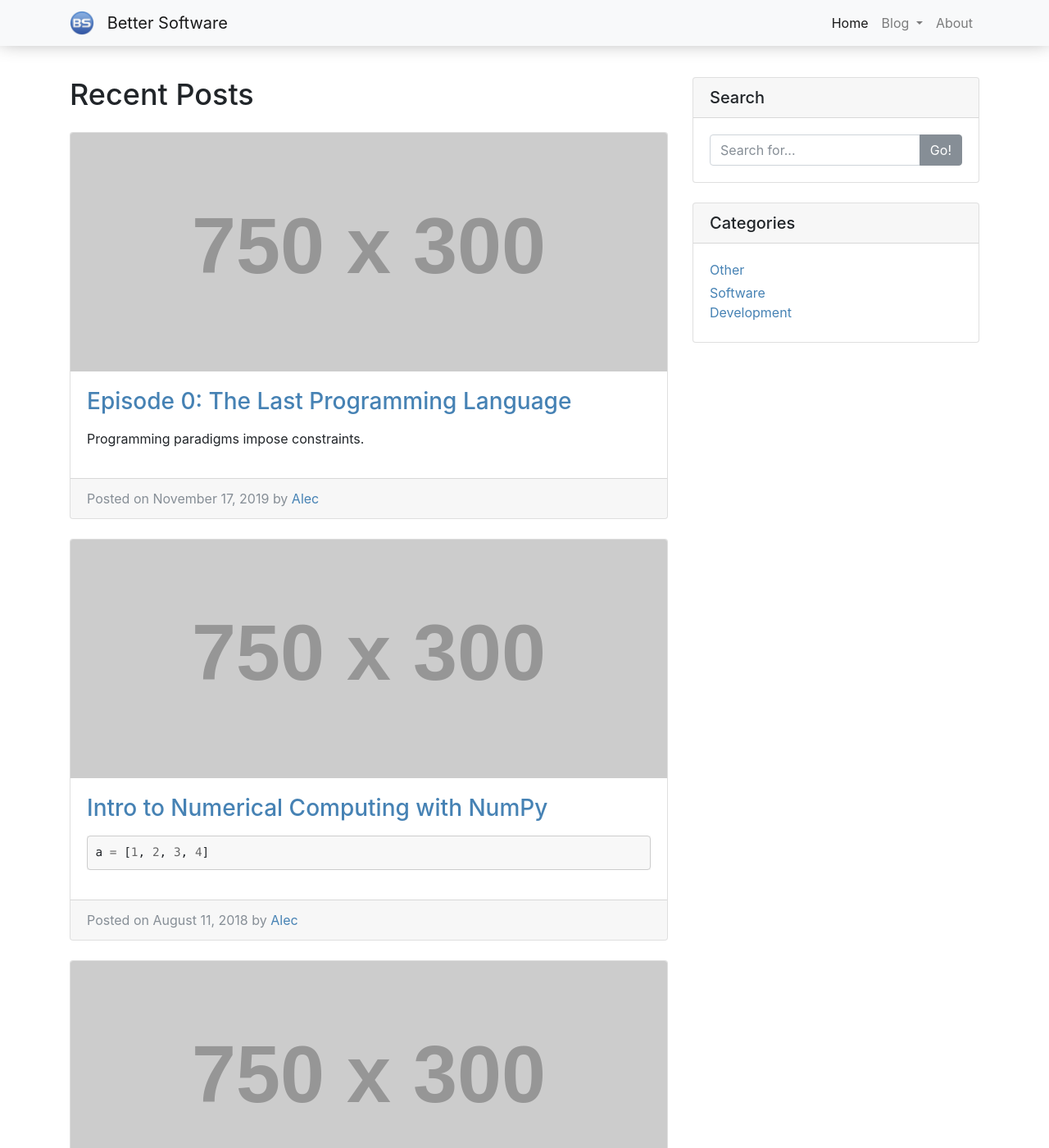
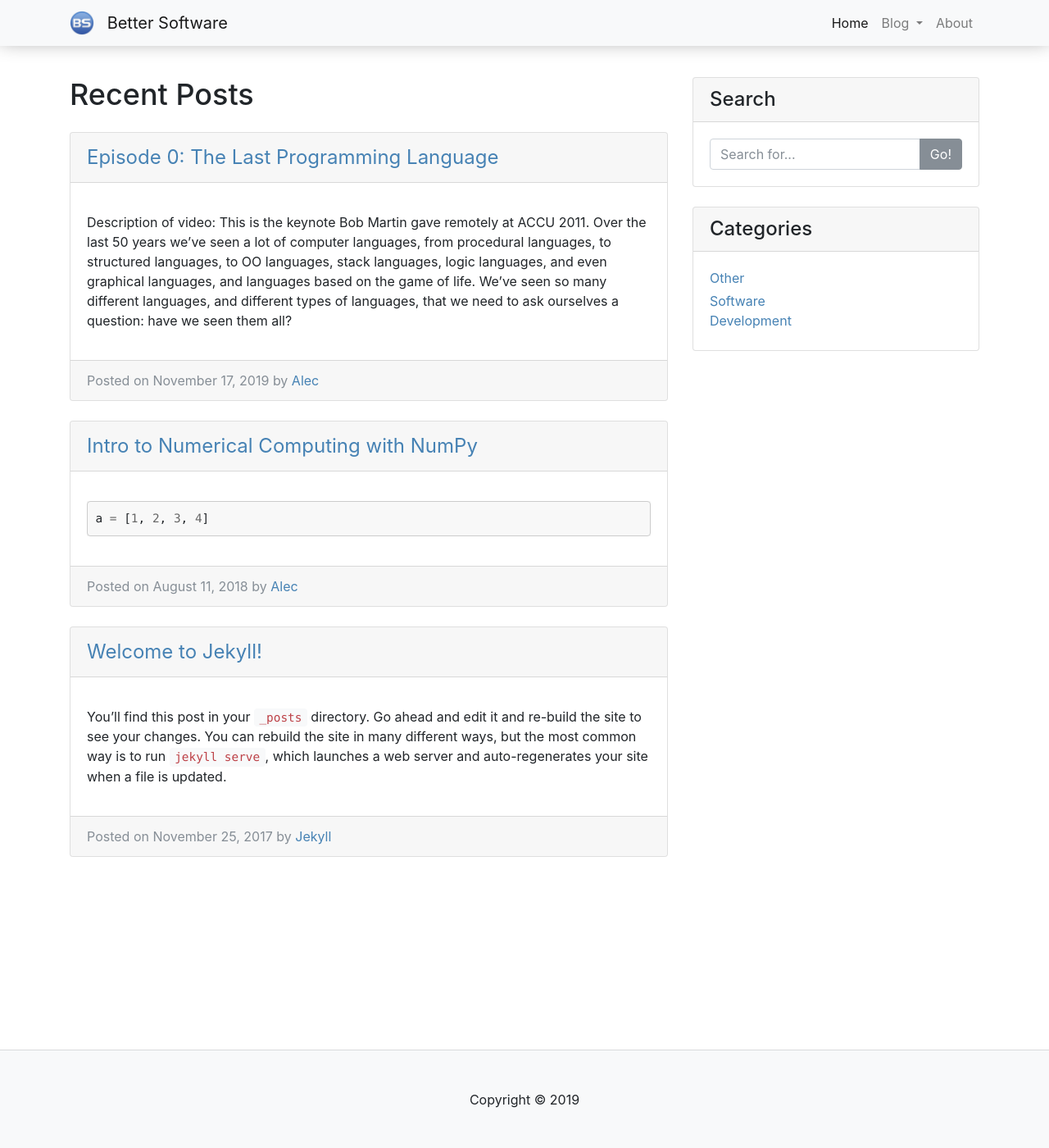
Before and after one commit to aroques/aroques.github.io, a Jekyll site: the page built from pages/index.html, in a window 1280 px wide and 1400 px high. Shown: the whole window at 82% size. Built offline with Jekyll 4.4.1, drawn with Linux system fonts in a browser that asks for light colours.

Commit message:
Add description of ep0

```diff
--- a/_includes/post-card.html
+++ b/_includes/post-card.html
@@ -1,19 +1,17 @@
 <div class="card mb-4">
+  {% case post.img %} {% when '' %} {% assign imgsrc =
+  'http://placehold.it/750x300' %} {% else %} {% assign imgsrc = site.url |
+  append: site.post_img_root | append: post.img %} {% endcase %}
 
-  {% case post.img %}
-    {% when '' %}
-      {% assign imgsrc = 'http://placehold.it/750x300' %}
-    {% else %}
-      {% assign imgsrc = site.url | append: site.post_img_root | append: post.img %}
-  {% endcase %}
-
-  <img class="card-img-top" src="{{ imgsrc }}" alt="Card image cap">
+  <!-- <img class="card-img-top" src="{{ imgsrc }}" alt="Card image cap"> -->
+  <div class="card-header">
+    <a href="{{ post.url }}">{{ post.title }}</a>
+  </div>
   <div class="card-body">
-    <a href="{{ post.url }}"><h3 class="card-title">{{ post.title }}</h3></a>
     <p class="card-text">{{ post.excerpt }}</p>
   </div>
   <div class="card-footer text-muted">
-    Posted on {{ post.date | date: "%B %d, %Y" }} by
+    Posted on {{ post.date | date: '%B %d, %Y' }} by
     <a href="{{ site.url }}/about/">{{ post.author }}</a>
   </div>
 </div>
--- a/_posts/2019-11-17-clean-code-ep0.md
+++ b/_posts/2019-11-17-clean-code-ep0.md
@@ -4,6 +4,16 @@ title: 'Episode 0: The Last Programming Language'
 categories: [clean-code, software development]
 date: 2019-11-17 13:32:00 -0600
 ---
+
+Description of video: This is the keynote Bob Martin gave remotely at ACCU 2011.
+Over the last 50 years we've seen a lot of computer languages, from procedural languages, to structured languages, to OO languages, stack languages, logic languages, and even graphical languages, and languages based on the game of life. We've seen so many different languages, and different types of languages, that we need to ask ourselves a question: have we seen them all?
+
+Are there any more types of languages that we haven't seen? Or have we completely explored the language space? And if we have, then isn't it time we pruned the menagerie of languages down to a manageable few—perhaps even one?
+Other industries have done this, so why not us? Others disciplines have brought their notations down from dozens to one: electronics, chemistry, biology, mathematics, etc. And the benefits they reaped by doing so were significant! Perhaps it's time for us to follow suit.
+
+If we did choose a language, what kind of language would it be? What features would it have?What syntax would it follow? What paradigms would it conform to?
+
+### My Notes
 
 Programming paradigms impose constraints.
 
--- a/css/main.css
+++ b/css/main.css
@@ -8,7 +8,7 @@
   Links
 */
 a {
-  color: #4682B4;
+  color: #4682b4;
 }
 
 /*
@@ -24,8 +24,12 @@ a {
   margin-bottom: 20px;
 } */
 
+.card-header {
+  font-size: 1.5rem;
+}
+
 .navbar-toggler {
-  float:right;
+  float: right;
   overflow: auto;
 }
 
@@ -37,7 +41,7 @@ h2 {
   Footer
 */
 footer {
-  border-top: 1px solid rgba(0,0,0,0.125);
+  border-top: 1px solid rgba(0, 0, 0, 0.125);
 }
 
 /*
@@ -69,9 +73,9 @@ pre {
 
 html,
 body {
-   margin:0;
-   padding:0;
-   height:100%;
+  margin: 0;
+  padding: 0;
+  height: 100%;
 }
 
 #container {
@@ -84,7 +88,7 @@ body {
 
 footer {
   position: relative;
-  bottom:0;
-  width:100%;
-  height: 120px;   /* Height of the footer */
+  bottom: 0;
+  width: 100%;
+  height: 120px; /* Height of the footer */
 }
```
